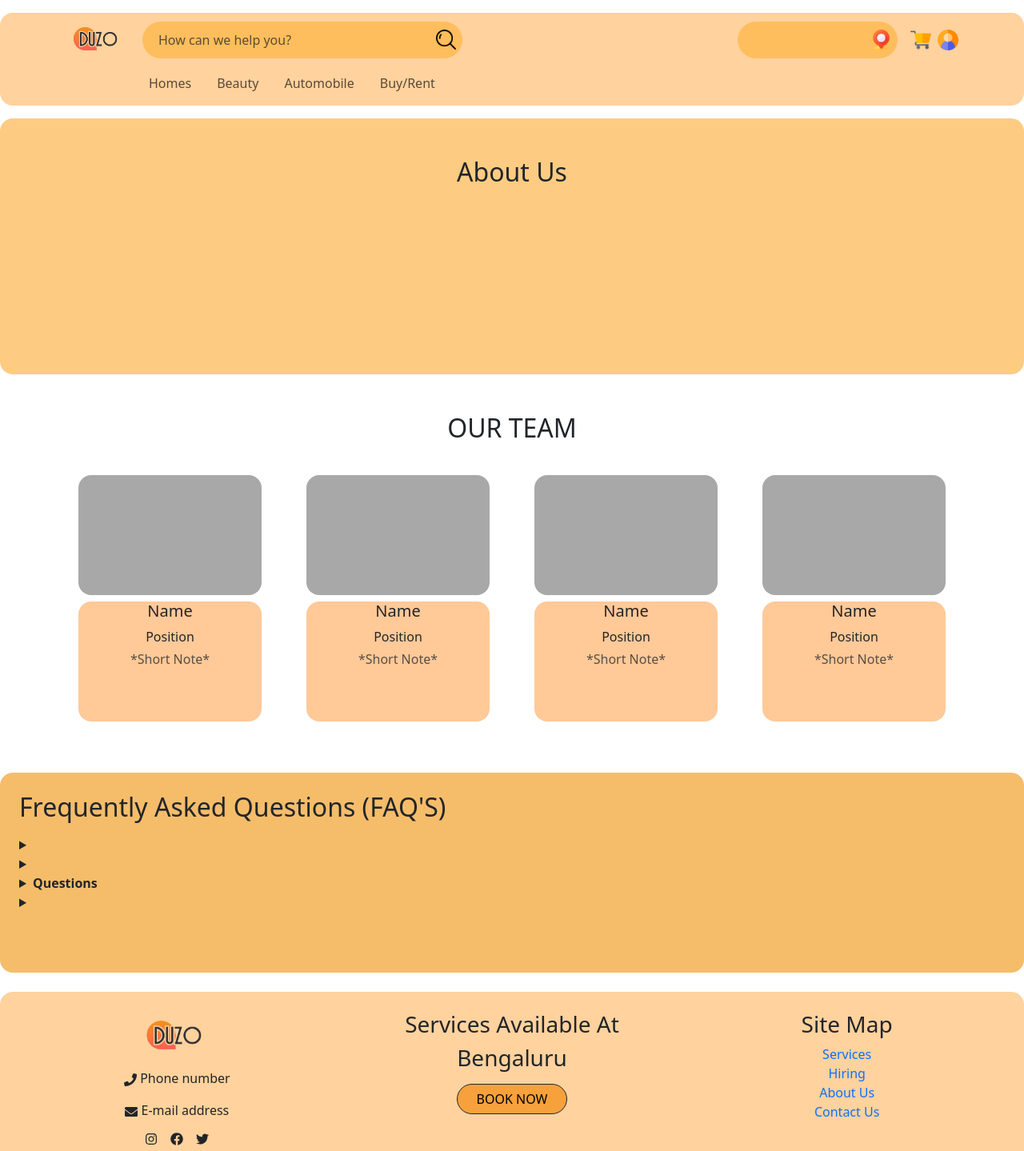
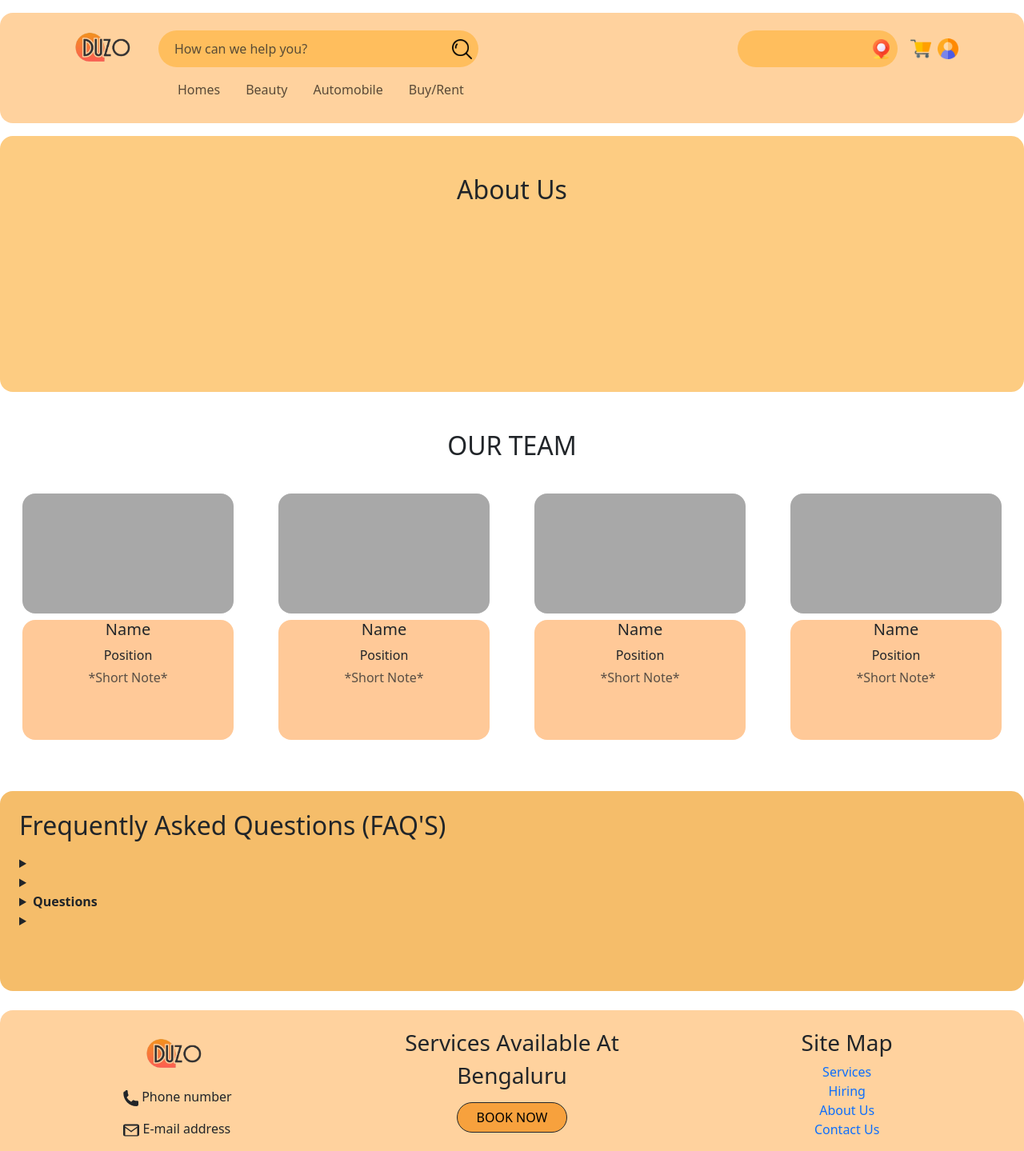
Before and after one commit to Achuabhal/work, a React (Vite) app in the folder work/: page /about in a window 1280 px wide. Shown: the top 1439 px of the page at 80% size. Built offline with nearby package versions, Linux system fonts and the light colour scheme; a small style sheet from the web is missing.

Commit message:
abous us page modification

```diff
--- a/work/src/pages/AboutUs.jsx
+++ b/work/src/pages/AboutUs.jsx
@@ -12,24 +12,25 @@ import "bootstrap/dist/css/bootstrap.min.css";
 const AboutUs = () => {
   return (
     <>
+
       {/* Navbar */}
-      <Navbar
-        style={{ backgroundColor: "#FFD29E" }}
-        expand="lg"
-        className="rounded-4 my-3 p-2"
-      >
-        <Container>
-          <Navbar.Toggle aria-controls="basic-navbar-nav" />
+  <div className="me-3 w-100">
+      <Navbar style={{ backgroundColor: "#FFD29E" }} expand="lg" className="rounded-4 my-3 ">
+  <Container >
+
+    <Navbar.Brand className="mb-5">
+      <img src="/duzo.png" alt="DUZO" width="100" />
+    </Navbar.Brand>
+
+
+    <Navbar.Toggle aria-controls="basic-navbar-nav" className="mb-5" />
 
     <Navbar.Collapse id="basic-navbar-nav">
       <div className="d-flex flex-column w-100">
-              <div className="d-flex w-100 align-items-center justify-content-between gap-3">
-                <div className="d-flex align-items-center">
-                  <img src="/duzo.png" alt="DUZO" width="80" />
-                </div>
+        <div className="d-flex w-100 align-items-center justify-content-between gap-3 flex-wrap">
 
           <div className="flex-grow-1">
-                  <Form className="w-100" style={{ maxWidth: "400px" }}>
+            <Form className="w-100" style={{ minWidth: "200px", maxWidth: "400px" }}>
               <Form.Group className="input-group">
                 <div
                   className="d-flex align-items-center w-100 rounded-pill px-2"
@@ -44,20 +45,15 @@ const AboutUs = () => {
                     placeholder="How can we help you?"
                     className="form-control border-0 shadow-none bg-transparent"
                   />
-                        <img
-                          src="/search.png"
-                          alt="Search"
-                          width="25"
-                          height="25"
-                          className="ms-2"
-                        />
+                  <img src="/search.png" alt="Search" width="25" height="25" className="ms-2" />
                 </div>
               </Form.Group>
             </Form>
           </div>
 
-                <div>
-                  <Form className="w-100" style={{ maxWidth: "200px" }}>
+
+          <div style={{ minWidth: "150px", maxWidth: "200px" }}>
+            <Form className="w-100">
               <Form.Group className="input-group">
                 <div
                   className="d-flex align-items-center w-100 rounded-pill px-2"
@@ -67,21 +63,13 @@ const AboutUs = () => {
                     border: "none",
                   }}
                 >
-                        <Form.Control
-                          type="text"
-                          className="form-control border-0 shadow-none bg-transparent"
-                        />
-                        <img
-                          src="/image.png"
-                          alt="Image"
-                          width="25"
-                          height="25"
-                          className="ms-2"
-                        />
+                  <Form.Control type="text" className="form-control border-0 shadow-none bg-transparent" />
+                  <img src="/image.png" alt="Image" width="25" height="25" className="ms-2" />
                 </div>
               </Form.Group>
             </Form>
           </div>
+
 
           <div className="d-flex align-items-center gap-2">
             <img src="/cart.png" width="26" height="26" alt="Cart" />
@@ -89,8 +77,9 @@ const AboutUs = () => {
           </div>
         </div>
 
-              <div className="w-100 d-flex justify-content-start mt-2 ms-5 px-5">
-                <Nav className="d-flex gap-3">
+
+        <div className="w-100 d-flex justify-content-start mt-2 px-3">
+          <Nav className="d-flex gap-3 flex-wrap">
             <Nav.Link href="#">Homes</Nav.Link>
             <Nav.Link href="#">Beauty</Nav.Link>
             <Nav.Link href="#">Automobile</Nav.Link>
@@ -101,6 +90,8 @@ const AboutUs = () => {
     </Navbar.Collapse>
   </Container>
 </Navbar>
+
+
 
       {/* About us */}
       <Container
@@ -117,14 +108,14 @@ const AboutUs = () => {
       </Container>
 
       {/* Our Team*/}
-      <Container className="my-5">
+      <Container fluid className="my-5">
   <h2 className="text-center mb-4">OUR TEAM</h2>
-        <Row className="g-4 text-center">
+  <Row className="g-12 text-center">
     {[...Array(4)].map((_, index) => (
       <Col key={index} xs={12} sm={6} md={3}>
         <div className="border-0 text-center p-3">
           <div
-                  className=" rounded-4"
+            className="rounded-4"
             style={{ height: "150px", backgroundColor: "#A8A8A8" }}
           ></div>
           <div
@@ -140,6 +131,7 @@ const AboutUs = () => {
     ))}
   </Row>
 </Container>
+
 
       {/* FAQ Section */}
       <Container
@@ -177,18 +169,52 @@ const AboutUs = () => {
         style={{ backgroundColor: "#FFD29E" }}
       >
         <Row>
+
           <Col md={4}>
             <img src="/duzo.png" alt="DUZO" width="100" className="mb-2" />
             <p>
-              <FaPhone /> Phone number
+              <svg
+                xmlns="http://www.w3.org/2000/svg"
+                width="20"
+                height="20"
+                fill="currentColor"
+                viewBox="0 0 16 16"
+              >
+                <path d="M3 1a2 2 0 0 0-2 2c0 7.18 5.82 13 13 13a2 2 0 0 0 2-2v-2.35a1 1 0 0 0-1.02-1 8.92 8.92 0 0 1-3.62-.71 1 1 0 0 0-1.09.26l-1.43 1.43a11.27 11.27 0 0 1-4.52-4.52l1.43-1.43a1 1 0 0 0 .26-1.09 8.92 8.92 0 0 1-.71-3.62A1 1 0 0 0 3 1z" />
+              </svg>{" "}
+              Phone number
             </p>
             <p>
-              <FaEnvelope /> E-mail address
+              <svg
+                xmlns="http://www.w3.org/2000/svg"
+                width="20"
+                height="20"
+                fill="currentColor"
+                viewBox="0 0 16 16"
+              >
+                <path d="M0 4a2 2 0 0 1 2-2h12a2 2 0 0 1 2 2v8a2 2 0 0 1-2 2H2a2 2 0 0 1-2-2V4zm2-.5a.5.5 0 0 0-.496.438L8 8.6l6.496-4.663A.5.5 0 0 0 14 3.5H2zm12 10V5.6l-5.504 3.94a.5.5 0 0 1-.992 0L2 5.6V13h12z" />
+              </svg>{" "}
+              E-mail address
             </p>
             <div className="d-flex justify-content-center gap-3">
-              <FaInstagram /> <FaFacebook /> <FaTwitter />
+
+              <p><FaInstagram size={24} color="black" />
+              </p>
+
+
+
+              <p>
+  <FaFacebook size={24} color="black" />
+</p>
+
+ <div>
+<img src="/TWIITERX.png" alt="Twitter X Logo" width="24" height="24" />
+</div>
+
             </div>
           </Col>
+
+
           <Col md={4}>
             <h3>Services Available At</h3>
             <h3>Bengaluru</h3>
@@ -199,6 +225,8 @@ const AboutUs = () => {
               BOOK NOW
             </button>
           </Col>
+
+
           <Col md={4}>
             <h3>Site Map</h3>
             <ul className="list-unstyled">
@@ -227,11 +255,16 @@ const AboutUs = () => {
         </Row>
       </Container>
 
+      {/* Copyright Section */}
       <div
-        className="mt-1 rounded-4 text-center"
-        style={{ backgroundColor: "#D28E26" }}
+        className="mt-1 rounded-4 text-center  d-flex justify-content-center align-items-center"
+        style={{ backgroundColor: "#D28E26",height:"2rem" }}
       >
-        © 2024 - DUZO
+        <div>
+<img src="/copyright.png" alt="Twitter X Logo" width="26" height="26" />
+</div>
+        2024 - DUZO
+      </div>
       </div>
     </>
   );
```
Also changed, not shown: work/src/components/Copyright.jsx (added, +24 -0 lines), work/src/components/Footer.jsx (added, +100 -0 lines), work/src/components/Navbar.jsx (added, +85 -0 lines), work/public/TWIITERX.png (added), work/public/copyright.png (added). Lines whose indentation alone changed are shown as unchanged.
